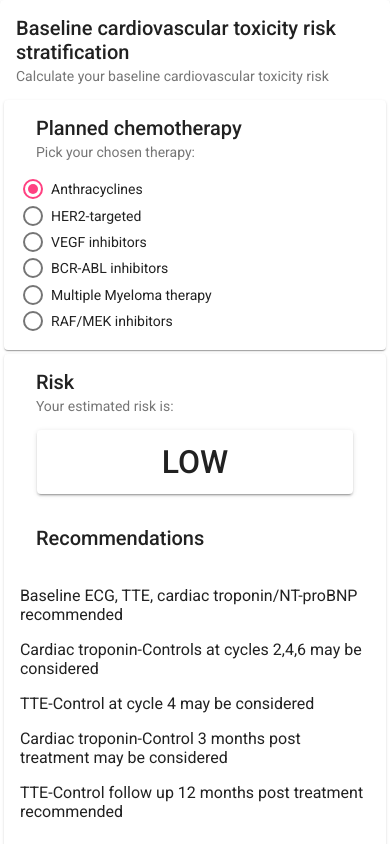
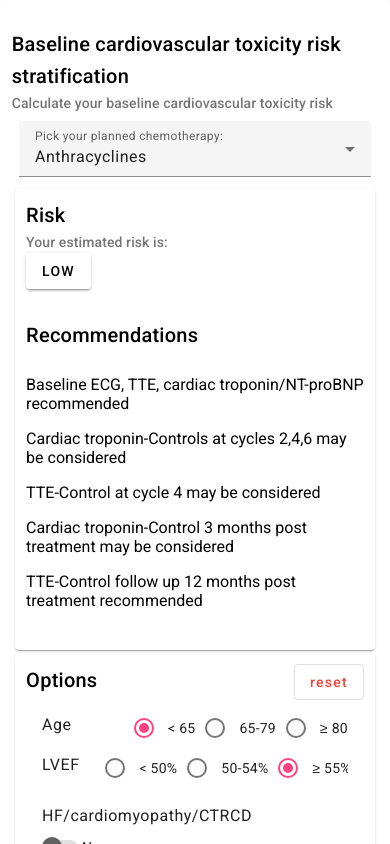
Before and after one commit to ninjafail/risk-calculator-web, an Angular app: page / in a window 390 px wide. Shown: the top 844 px of the page. Built offline with nearby package versions, Linux system fonts and the light colour scheme.

Commit message:
update libraries and adapt design

```diff
--- a/src/app/risk-calculator/options-field/options-field.component.css
+++ b/src/app/risk-calculator/options-field/options-field.component.css
@@ -12,6 +12,10 @@
   align-items: center;
 }
 
+.mdc-list-item {
+  height: auto;
+}
+
 .flex-container p {
-  margin-right: 1rem;
+  margin: 0 1rem clamp(0.2rem, 2%, 1rem) 0;
 }
--- a/src/app/risk-calculator/risk-calculator.component.html
+++ b/src/app/risk-calculator/risk-calculator.component.html
@@ -10,26 +10,19 @@
 
   <!-- > chosen Therapy <!-->
   <mat-card-content>
-    <mat-card class="cell-container">
-      <mat-card-header>
-        <mat-card-title> Planned chemotherapy </mat-card-title>
-        <mat-card-subtitle> Pick your chosen therapy: </mat-card-subtitle>
-      </mat-card-header>
-      <mat-card-content>
-        <mat-radio-group
-          class="therapy-radio-group"
-          [(ngModel)]="chosenTherapy"
+        <mat-form-field class="therapy-select" subscriptSizing="dynamic">
+          <mat-label>Pick your planned chemotherapy:</mat-label>
+        <mat-select
+          [(value)]="chosenTherapy"
         >
-          <mat-radio-button
-            class="therapy-radio-button"
+          <mat-option
             *ngFor="let therapy of therapies"
             [value]="therapy"
           >
             {{ therapy.name }}
-          </mat-radio-button>
-        </mat-radio-group>
-      </mat-card-content>
-    </mat-card>
+          </mat-option>
+        </mat-select>
+      </mat-form-field>
 
     <!-- > Risk <!-->
     <mat-card class="cell-container">
--- a/src/app/risk-calculator/risk-calculator.component.css
+++ b/src/app/risk-calculator/risk-calculator.component.scss
@@ -1,4 +1,5 @@
-body, html {
+body,
+html {
   margin: 0;
   padding: 0;
   width: 90%;
@@ -12,6 +13,23 @@ body, html {
   box-sizing: inherit;
 }
 
+.mat-mdc-card-header {
+  padding: clamp(0.2rem, 3%, 2rem) clamp(0.2rem, 3%, 2rem) 0;
+}
+
+.mat-mdc-card-content {
+  padding: 0 clamp(0.2rem, 3%, 2rem);
+}
+
+.therapy-select {
+  width: clamp(10rem, 96%, 30rem);
+  margin: clamp(0.2rem, 2%, 2rem);
+
+  .mat-mdc-form-field-subscript-wrapper {
+    display: none !important;
+  }
+}
+
 .risk-calc-container {
   max-width: 50rem;
   width: 100%;
@@ -22,7 +40,6 @@ body, html {
 }
 
 .cell-container {
-  padding: 1rem;
   margin: 1%;
   align-self: center;
 }
--- a/src/app/risk-calculator/risk-calculator.component.ts
+++ b/src/app/risk-calculator/risk-calculator.component.ts
@@ -22,7 +22,7 @@ import { FormControl } from '@angular/forms';
 @Component({
   selector: 'app-risk-calculator',
   templateUrl: './risk-calculator.component.html',
-  styleUrls: ['./risk-calculator.component.css'],
+  styleUrls: ['./risk-calculator.component.scss'],
   changeDetection: ChangeDetectionStrategy.Default,
 })
 export class RiskCalculatorComponent implements OnInit {
@@ -123,8 +123,6 @@ export class RiskCalculatorComponent implements OnInit {
     this.resultRecommendation = this.chosenTherapy.recommendations.find(
       (rec) => {
         const condition = rec.condition;
-        console.log(condition);
-        console.log(this.isConditionTrue(condition));
         return this.isConditionTrue(rec.condition);
       }
     );
--- a/src/app/risk-calculator/slider-field/slider-field.component.css
+++ b/src/app/risk-calculator/slider-field/slider-field.component.css
@@ -1,10 +1,34 @@
 .flex-container {
-  width: 100%;
   display: flex;
+  flex-wrap: wrap;
+  align-items: center;
   justify-content: space-between;
-  align-items: center;
+}
+
+.left {
+  flex: 1 1 auto;
+  margin-right: 1rem;
+}
+
+mat-slide-toggle {
+  flex: 0 0 auto;
+}
+
+@media (max-width: 600px) {
+  .flex-container {
+    flex-direction: column;
+    align-items: flex-start;
+  }
+
+  .left {
+    margin-bottom: 0.5rem;
+  }
+}
+
+.mdc-list-item {
+  height: auto;
 }
 
 .flex-container p {
-  margin-right: 1rem;
+  margin: 0 1rem clamp(0.2rem, 2%, 1rem) 0;
 }
--- a/src/app/risk-calculator/slider-field/slider-field.component.ts
+++ b/src/app/risk-calculator/slider-field/slider-field.component.ts
@@ -13,7 +13,6 @@ export class SliderFieldComponent {
   change(df: DataField) {
     if (df.isChecked()) df.uncheck();
     else df.check();
-    console.log(df.isChecked())
   }
 
   displayCheck(df: DataField): string {
```
Also changed, not shown: package.json (+24 -24 lines), 1 other file (tests, documents, lock files or other folders).
